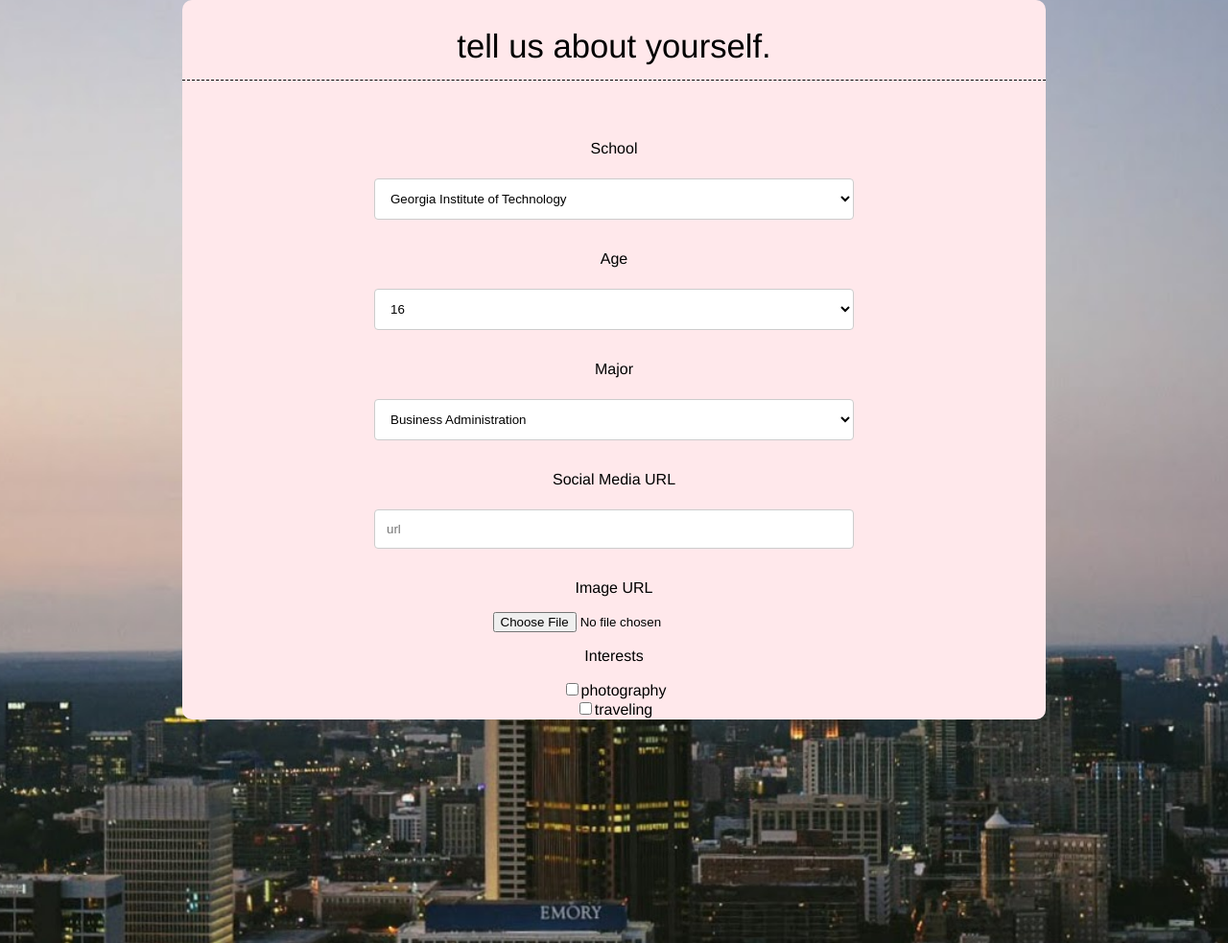
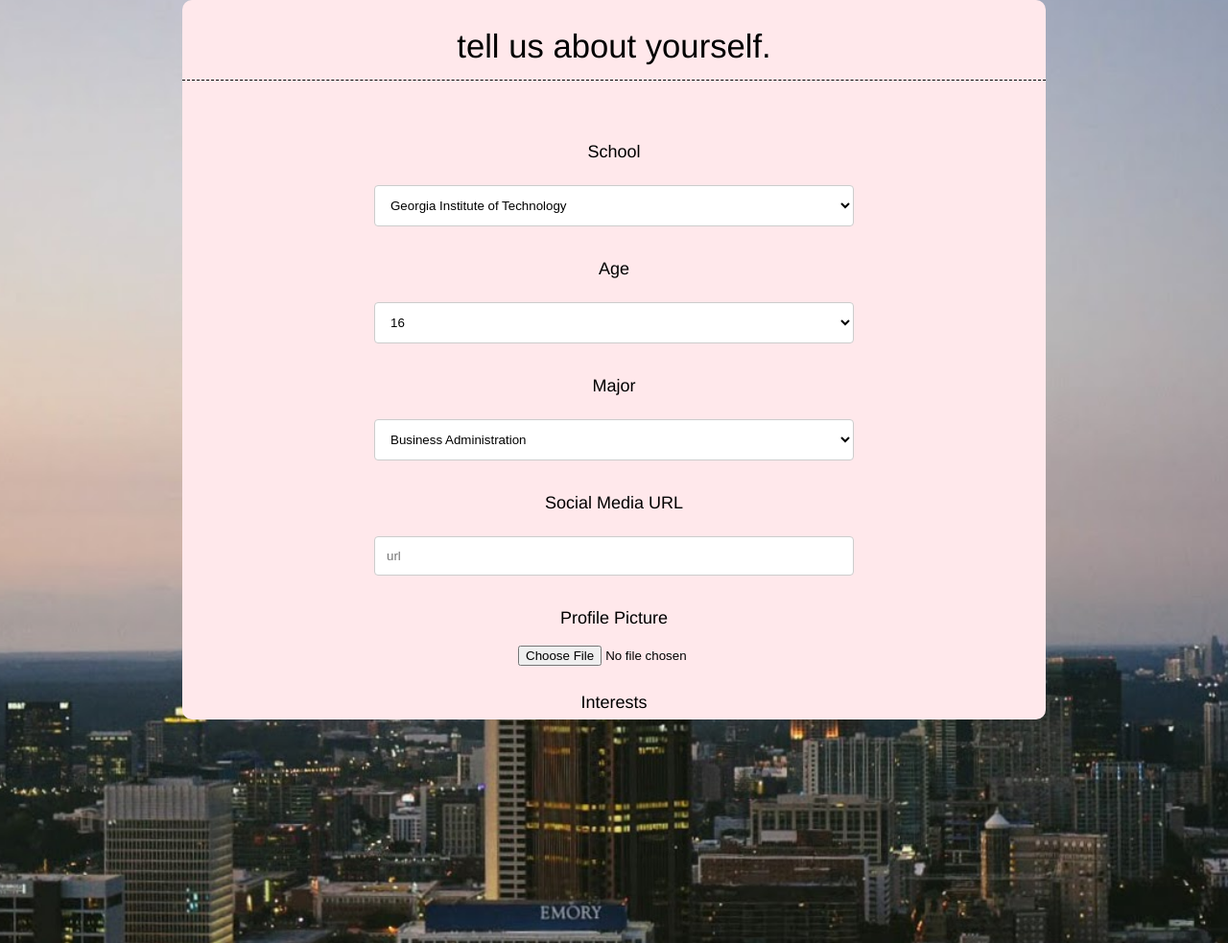
Before and after one commit to vlop11/Connecting-People, a Python web app: template templates/form-and-profile-page.html in a window 1280 px wide. Shown: the part 88-1071 px from the top of the page at 96% size. Run offline with Jinja, Linux system fonts and the light colour scheme; the template is opened without the code that fills it, so the values that code supplies are empty.

Commit message:
pic submit centered
submit button centered

```diff
--- a/styles/form-and-profile.css
+++ b/styles/form-and-profile.css
@@ -32,7 +32,7 @@
 h3 {
   font-family: helvetica;
   font-weight: lighter;
-  font-size: 16px;
+  font-size: 18px;
 }
 
 html {
@@ -72,6 +72,7 @@ input[type=submit] {
 #submit_cont {
   padding-bottom: 20px;
 }
+
 input[type=submit]:hover {
     background-color: #99bfb3;
 }
@@ -97,6 +98,11 @@ input[type=checkbox] {
   font-size: 12pt;
 }
 
+#picture {
+  font-size: 10pt;
+  width: 200px;
+  padding-bottom: 10px;
+}
 /* #fireworks {
     position: fixed;
     right: 0;
--- a/templates/form-and-profile-page.html
+++ b/templates/form-and-profile-page.html
@@ -56,11 +56,12 @@
           <option value="English">English</option>
           <option value="Engineering">Engineering</option>
         </select>
+
         <h3 id="social_media_title">Social Media URL</h3>
         <input style="font-size: 10pt;" name="social_media" type="text" placeholder="url"><br>
 
-        <h3>Image URL</h3>
-        <input name="image" type="file" accept="image/png, image/jpeg" >
+        <h3>Profile Picture</h3>
+        <input id="picture" name="image" type="file" accept="image/png, image/jpeg" >
 
           <!-- Use a check-box type for grabbing the interests -->
         <h3 id="interest_title" class = "interest_form">Interests</h3>
```
